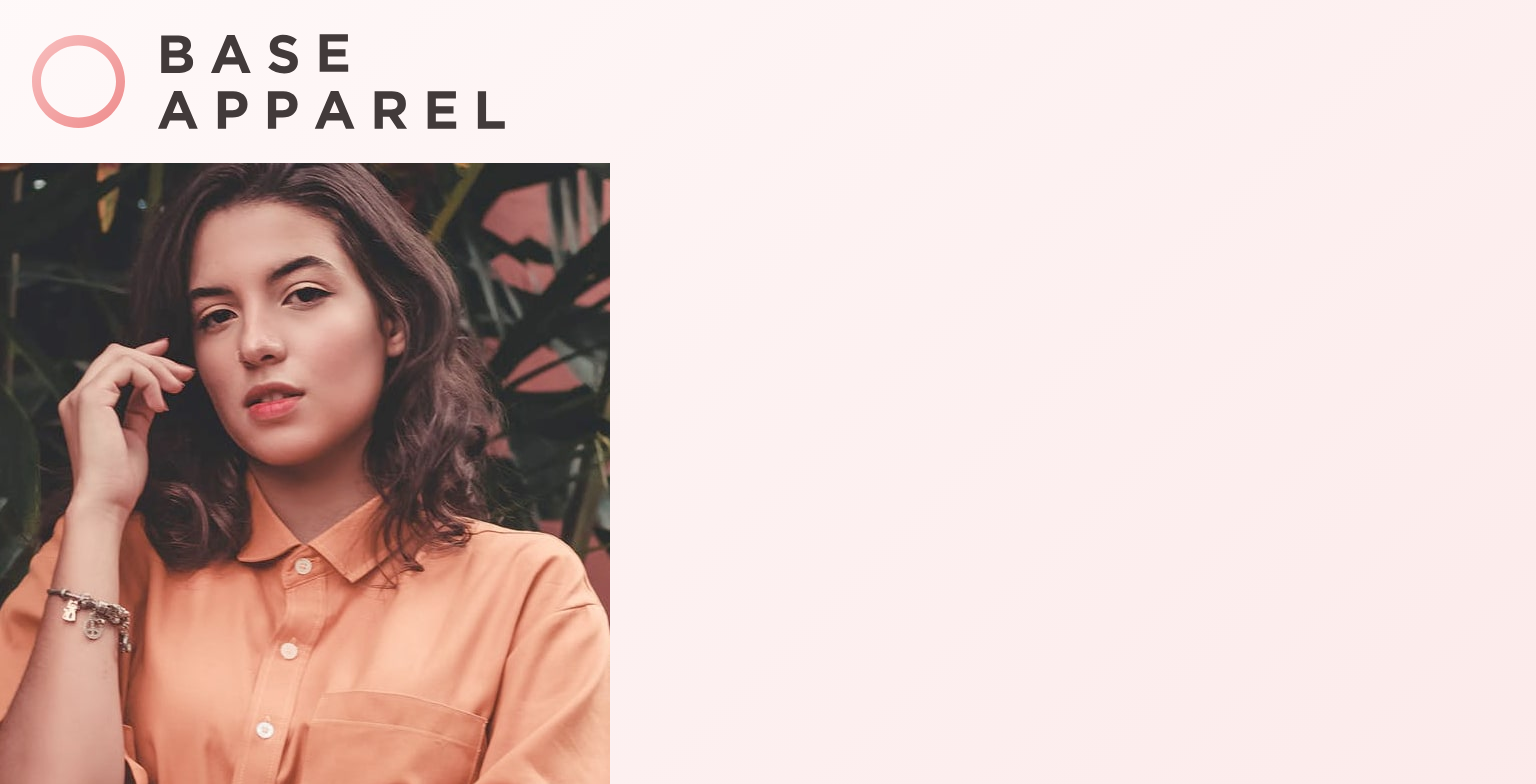
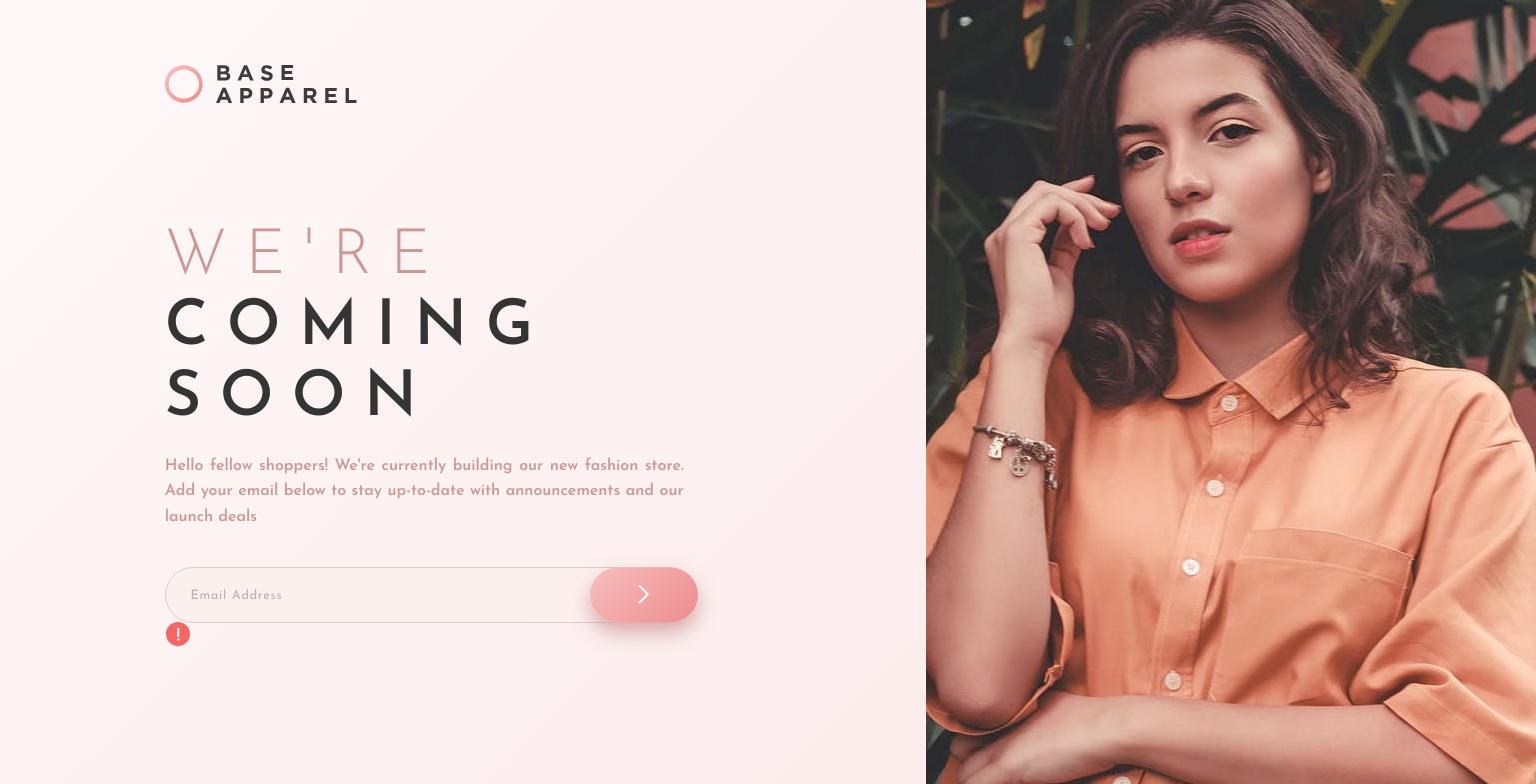
Before and after one commit to anmaras/coming-soon-page, a React (Create React App) app: page / in a window 1536 px wide. Shown: the top 784 px of the page. Built offline with nearby package versions, Linux system fonts and the light colour scheme.

Commit message:
desktop style added

```diff
--- a/src/App.css
+++ b/src/App.css
@@ -43,3 +43,46 @@
   font-weight: 600;
   padding-bottom: 2.1rem;
 }
+
+@media (min-width: 1440px) {
+  .App {
+    display: grid;
+    grid-auto-flow: column;
+    grid-template-columns: 1fr auto;
+    grid-row: 100px 100px 100px 100px;
+  }
+  picture {
+    grid-column: 2/3;
+    grid-row: 1/4;
+  }
+
+  .logo-wrapper,
+  .statement-wrapper {
+    padding-inline: 10.3rem;
+  }
+
+  .logo-wrapper {
+    grid-column: 1/2;
+    grid-row: 1/2;
+    padding-top: 4.02rem;
+    padding-bottom: 0;
+  }
+
+  .statement-wrapper {
+    grid-row: 2/3;
+    align-self: flex-start;
+    padding-top: 2.5rem;
+  }
+
+  .statement-wrapper > div:first-child {
+    font-size: 3.925rem;
+    text-align: start;
+    letter-spacing: 1.15rem;
+    line-height: 1.13;
+  }
+  .statement-wrapper > div:last-child {
+    text-align: justify;
+    width: 87%;
+    font-size: 1rem;
+  }
+}
--- a/src/components/forms/Email/Email.module.css
+++ b/src/components/forms/Email/Email.module.css
@@ -19,6 +19,7 @@
   width: 100%;
   transition: 0.25s;
   color: rgb(var(--clr-Dark-Grayish-Red), 0.8);
+  font-size: 0.83rem;
 }
 
 .form-wrapper > div > input::placeholder {
@@ -38,13 +39,19 @@
 .form-wrapper > div > input:user-valid {
 }
 
-.form-wrapper > div > img {
+.warning-icon {
   max-width: 18px;
   position: absolute;
   top: 50%;
-  left: 50%;
-  transform: translate(-50%, -50%);
-  margin-left: 4.2rem;
+  left: 70%;
+  transform: translate(0, -50%);
+  opacity: 0;
+  transition: opacity 0.5s ease;
+}
+
+.icon-visible {
+  transition: opacity 0.6s ease;
+  opacity: 1;
 }
 
 .form-warning {
@@ -57,12 +64,14 @@
   color: rgb(var(--clr-desaturated-red), 1);
   font-weight: 700;
   font-size: 0.625rem;
-  transition: top 0.4s;
+
+  transition: 0.4s;
 }
 
 .active {
-  top: 3rem;
-  transition: top 0.4s;
+  /* top: 3rem; */
+  transform: translateY(3rem);
+  transition: 0.4s;
 }
 
 /* Button */
@@ -80,6 +89,10 @@
   border-radius: 45px;
   box-shadow: 0px 10px 20px 0px rgb(var(--clr-desaturated-red), 0.8);
   transition: 0.3s;
+}
+
+.form-wrapper > button:focus {
+  outline: 0;
 }
 
 /* https://keithjgrant.com/posts/2017/07/transitioning-gradients/ */
@@ -101,3 +114,49 @@
 .form-wrapper > button:hover::before {
   opacity: 1;
 }
+
+@media (min-width: 1440px) {
+  .form-wrapper {
+    grid-row: 3/4;
+    padding-inline: 10.4rem;
+    width: 93%;
+
+    bottom: 75px;
+  }
+
+  .form-wrapper > div > input {
+    font-size: 1rem;
+    padding-block: 1.2rem;
+  }
+
+  .form-wrapper > button {
+    right: 10.2rem;
+    top: 27px;
+    padding-block: 1.1rem;
+    padding-inline: 3rem;
+  }
+
+  .form-warning {
+    font-size: 0.83rem;
+  }
+
+  .active {
+    transform: translateY(3.5rem);
+    transition: 0.4s;
+  }
+
+  .warning-icon {
+    max-width: 24px;
+    position: absolute;
+    top: 50%;
+    left: 69%;
+    transform: translate(0, -50%);
+    opacity: 0;
+    transition: opacity 0.5s ease;
+  }
+
+  .icon-visible {
+    transition: opacity 0.6s ease;
+    opacity: 1;
+  }
+}
```
